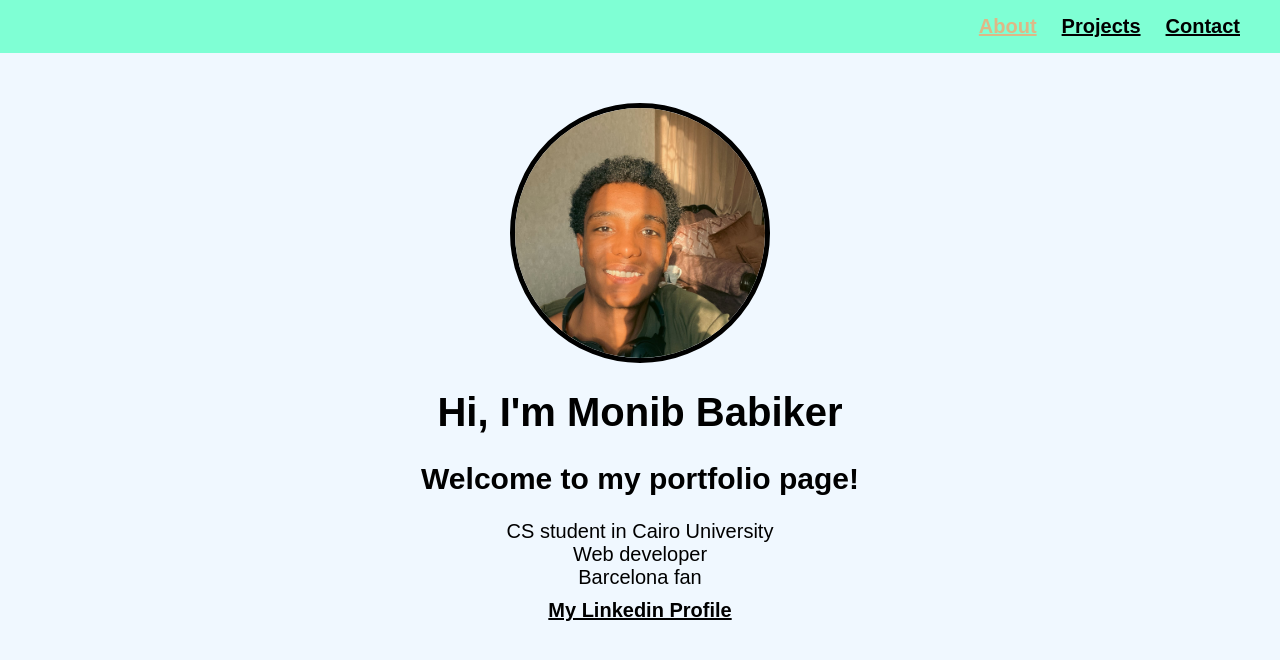
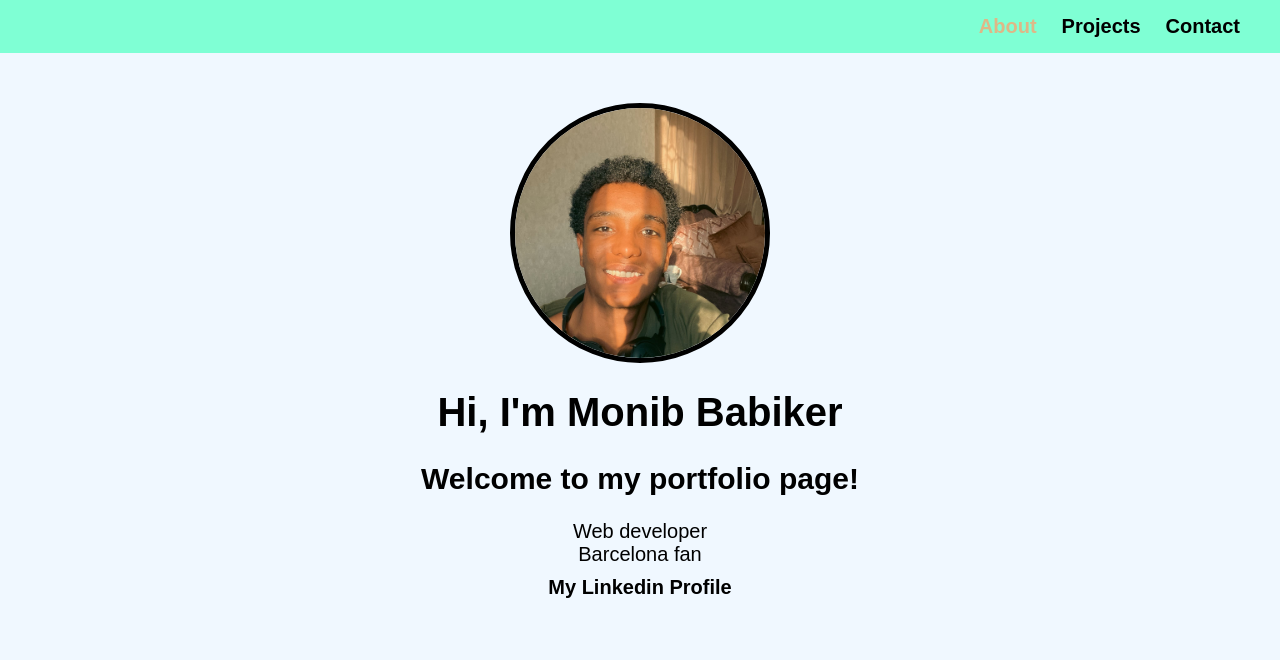
Before and after one commit to MonibMotaz/My_First_Website, a plain HTML site: page index.html in a window 1280 px wide. In both pictures the pointer is over the link "About". Drawn offline with Linux system fonts and the light colour scheme.

Commit message:
new commit

```diff
--- a/index.html
+++ b/index.html
@@ -21,7 +21,6 @@
       <h1>Hi, I'm Monib Babiker</h1>
       <h2>Welcome to my portfolio page!</h2>
       <ul class="Content">
-        <li>CS student in Cairo University</li>
         <li>Web developer</li>
         <li>Barcelona fan</li>
       </ul>
--- a/style.css
+++ b/style.css
@@ -57,10 +57,12 @@ nav li {
 
 a {
   font-weight: bold;
+  text-decoration: none;
   color: black;
 }
 
 a:hover {
   color: burlywood;
-  text-decoration: underline;
+  text-decoration: none;
+  cursor: pointer;
 }
```
